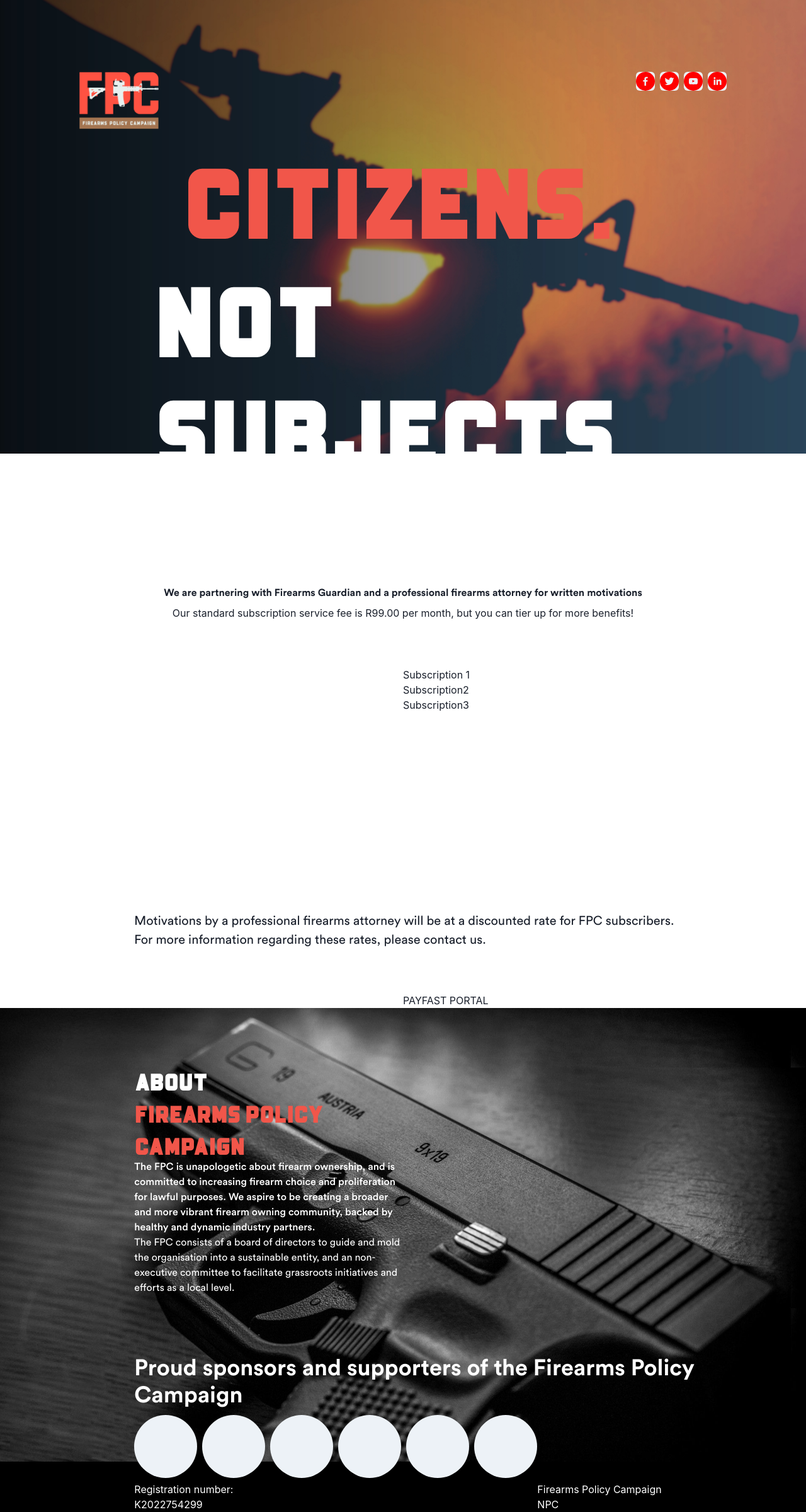
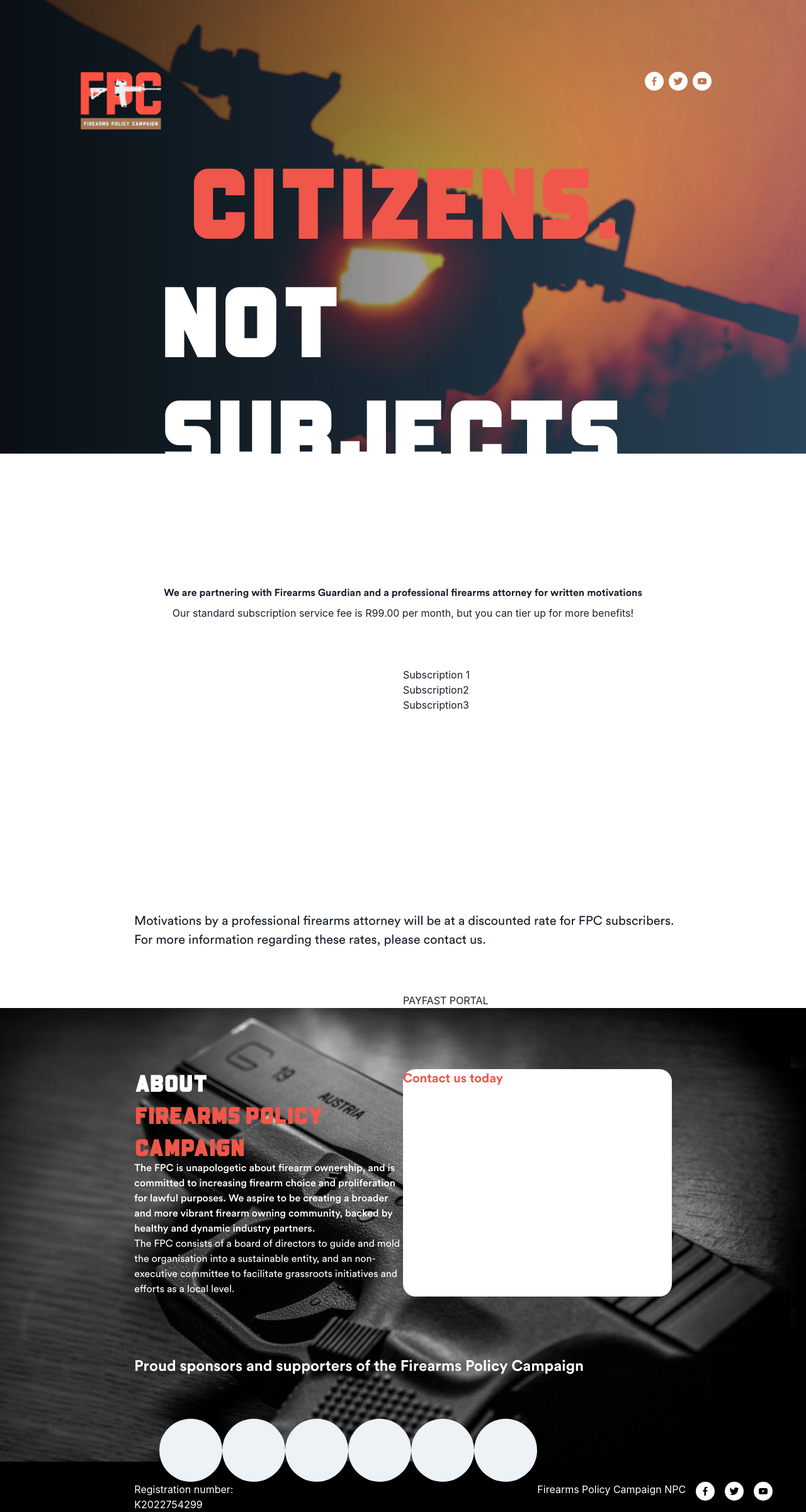
Before and after one commit to DecimaZA/fpc, a React (Create React App) app: page / in a window 1280 px wide. Shown: the whole page at 63% size. Built offline with nearby package versions, Linux system fonts and the light colour scheme.

Commit message:
Details added.

```diff
--- a/src/components/spa1.tsx
+++ b/src/components/spa1.tsx
@@ -6,6 +6,8 @@
     HStack,
     Text,
     Button,
+    Link,
+    Center,
 } from '@chakra-ui/react';
 import {
     SocialIcon,
@@ -42,26 +44,24 @@
             colStart={9}
         >
             <HStack>
-                <Button size="10px">
-                    <SocialIcon network="facebook" bgColor="red" style={{height: 30, width: 30}} />
-                </Button>
-                <Button size="10px">
-                    <SocialIcon network="twitter" bgColor="red" style={{height: 30, width: 30}} />
-                </Button>
-                <Button size="10px">
-                    <SocialIcon network="youtube" bgColor="red" style={{height: 30, width: 30}} />
-                </Button>
-                <Button size="10px">
-                    <SocialIcon network="linkedin" bgColor="red" style={{height: 30, width: 30}} />
-                </Button>
+                <Link href="https://www.facebook.com/profile.php?id=100086423772401">
+                    <SocialIcon network="facebook" bgColor="white" style={{ height: 30, width: 30 }} />
+                </Link>
+                <Link href="https://twitter.com/FirearmPolicy">
+                    <SocialIcon network="twitter" bgColor="white" style={{ height: 30, width: 30 }} />
+                </Link>
+                <Link href="https://youtube.com">
+                    <SocialIcon network="youtube" bgColor="white" style={{ height: 30, width: 30 }} />
+                </Link>
             </HStack>
         </GridItem>
         <GridItem
-            rowStart={3}
+            rowStart={{base: 3}}
             rowSpan={2}
             colStart={3}
             colSpan={6}
         >
+            <Center>
                 <VStack>
                     <Heading
                         color="#f1564a"
@@ -81,9 +81,8 @@
                         color="white"
                         fontFamily="circularBold"
                     >
-                    Welcome to Firearms Policy Campaign
+                        Welcome to the Firearms Policy Campaign
                     </Heading>
-            </VStack>
                     <Text
                         color="white"
                         align="center"
@@ -94,6 +93,8 @@
                         in South Africa. Firearm owner or not, you can be the 'campaign'
                         in the Firearms Policy Campaign.
                     </Text>
+                </VStack>
+            </Center>
         </GridItem>
     </Grid>
 );
--- a/src/components/spa3.tsx
+++ b/src/components/spa3.tsx
@@ -3,12 +3,14 @@
     GridItem,
     Heading,
     Text,
-    Circle,
     HStack,
     VStack,
     Button,
-    ButtonGroup,
+    Link,
 } from '@chakra-ui/react';
+import {
+    SocialIcon,
+} from 'react-social-icons';
 import Spa3Image from '../branding/Spa3Image.jpg';
 
 const Spa1 = () => (
@@ -90,14 +92,31 @@
             <Heading
                 color="white"
                 fontFamily="circularBold"
+                fontSize="24px"
             >
                 Proud sponsors and supporters of the Firearms Policy Campaign
             </Heading>
         </GridItem>
         <GridItem
+            colStart={4}
+            colSpan={2}
+            rowStart={2}
+            rowSpan={2}
+            borderRadius="20px"
+            bgColor="white"
+        >
+            <Text
+                fontSize="20px"
+                color="#f1564a"
+                fontFamily="circularBold"
+            >
+                Contact us today
+            </Text>
+        </GridItem>
+        <GridItem
             rowStart={6}
             colStart={2}
-            colSpan={2}
+            colEnd={5}
         >
             <Grid
                 templateRows="repeat(1, 1fr)"
@@ -106,14 +125,32 @@
                 <GridItem
                     colStart={2}
                 >
-                    <ButtonGroup>
                     <Button borderRadius="100%" h="100px" w="100px" />
+                </GridItem>
+                <GridItem
+                    colStart={3}
+                >
                     <Button borderRadius="100%" h="100px" w="100px" />
+                </GridItem>
+                <GridItem
+                    colStart={4}
+                >
                     <Button borderRadius="100%" h="100px" w="100px" />
+                </GridItem>
+                <GridItem
+                    colStart={5}
+                >
                     <Button borderRadius="100%" h="100px" w="100px" />
+                </GridItem>
+                <GridItem
+                    colStart={6}
+                >
                     <Button borderRadius="100%" h="100px" w="100px" />
+                </GridItem>
+                <GridItem
+                    colStart={7}
+                >
                     <Button borderRadius="100%" h="100px" w="100px" />
-                    </ButtonGroup>
                 </GridItem>
             </Grid>
         </GridItem>
@@ -127,15 +164,40 @@
                 Registration number: K2022754299
             </Text>
         </GridItem>
-        <GridItem
+        {/* <GridItem
             rowStart={7}
-            colStart={5}
+            colStart={4}
         >
             <Text
                 color="white"
             >
                 Firearms Policy Campaign NPC
             </Text>
+        </GridItem> */}
+        <GridItem
+            rowStart={7}
+            colStart={5}
+            colSpan={2}
+        >
+            <HStack
+                align="right"
+                spacing={4}
+            >
+                <Text
+                color="white"
+                >
+                    Firearms Policy Campaign NPC
+                </Text>
+                <Link href="https://www.facebook.com/profile.php?id=100086423772401">
+                    <SocialIcon network="facebook" bgColor="white" style={{ height: 30, width: 30 }} />
+                </Link>
+                <Link href="https://twitter.com/FirearmPolicy">
+                    <SocialIcon network="twitter" bgColor="white" style={{ height: 30, width: 30 }} />
+                </Link>
+                <Link href="https://youtube.com">
+                    <SocialIcon network="youtube" bgColor="white" style={{ height: 30, width: 30 }} />
+                </Link>
+            </HStack>
         </GridItem>
     </Grid>
 );
```
Lines whose indentation alone changed are shown as unchanged.
